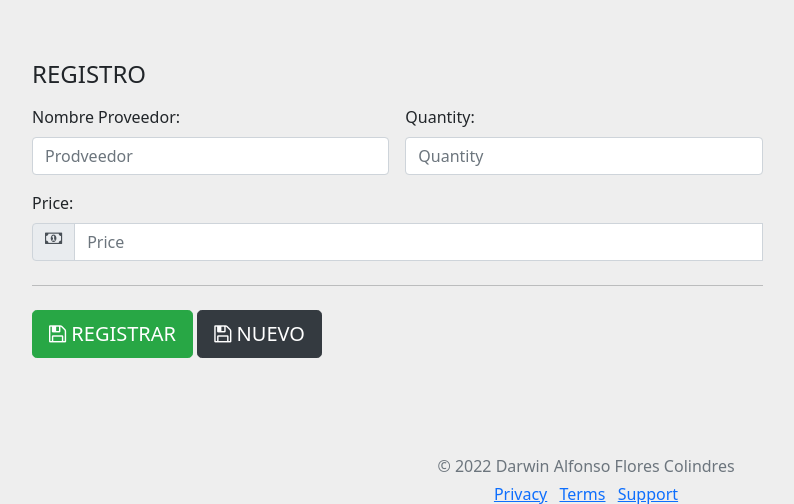
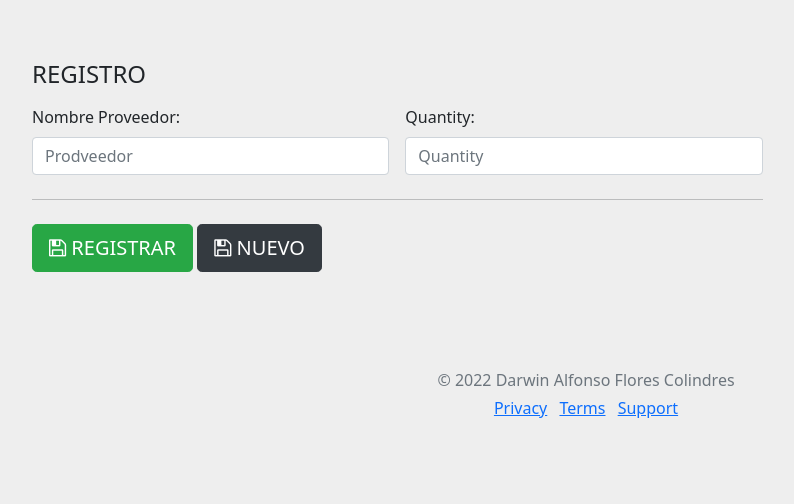
Before and after one commit to DarwinFlores2022/app_datos, a PHP site: page /index.php?view=proveedor&a=formulario in a window 1280 px wide. Shown: the part 184-688 px from the top of the page, without its empty margins (54-848 px from the left). Run offline with PHP 8.4, Linux system fonts and the light colour scheme; data that the repository does not hold is empty; some libraries are stand-ins or nearby versions; some web fonts are replaced.

Commit message:
Mi segunda

```diff
--- a/view/proveedor/formulario.php
+++ b/view/proveedor/formulario.php
@@ -31,17 +31,6 @@
                     </div>
                 </div>
 
-                <div class="col-12">
-                    <label for="price" class="form-label">Price: </label>
-                    <div class="input-group has-validation">
-                        <span class="input-group-text fa fa-money"></span>
-                        <input type="text" name="price" class="form-control" id="price" placeholder="Price" required
-                            value="<?php echo $prod->price; ?>">
-                        <div class="invalid-feedback">
-                            Price is required.
-                        </div>
-                    </div>
-                </div>
             </div>
 
 
```
